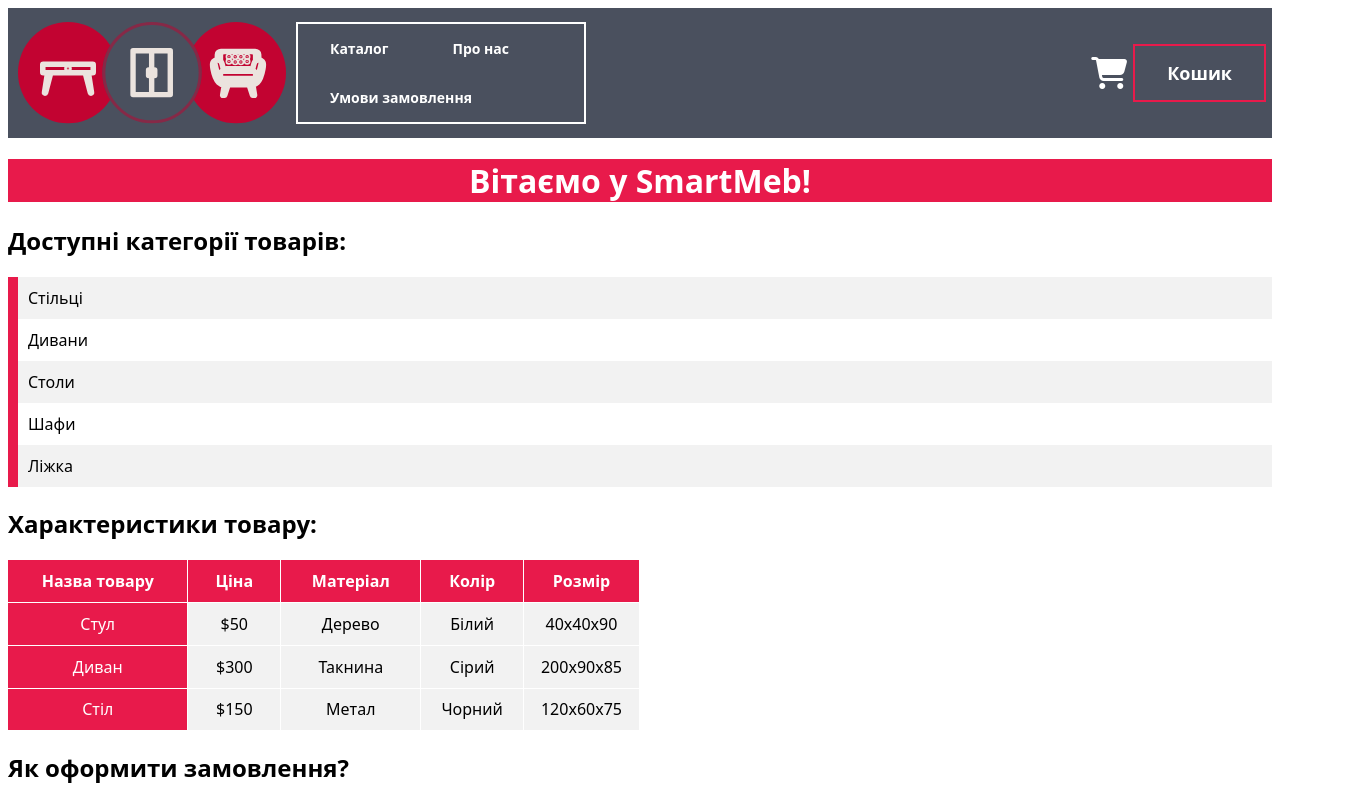
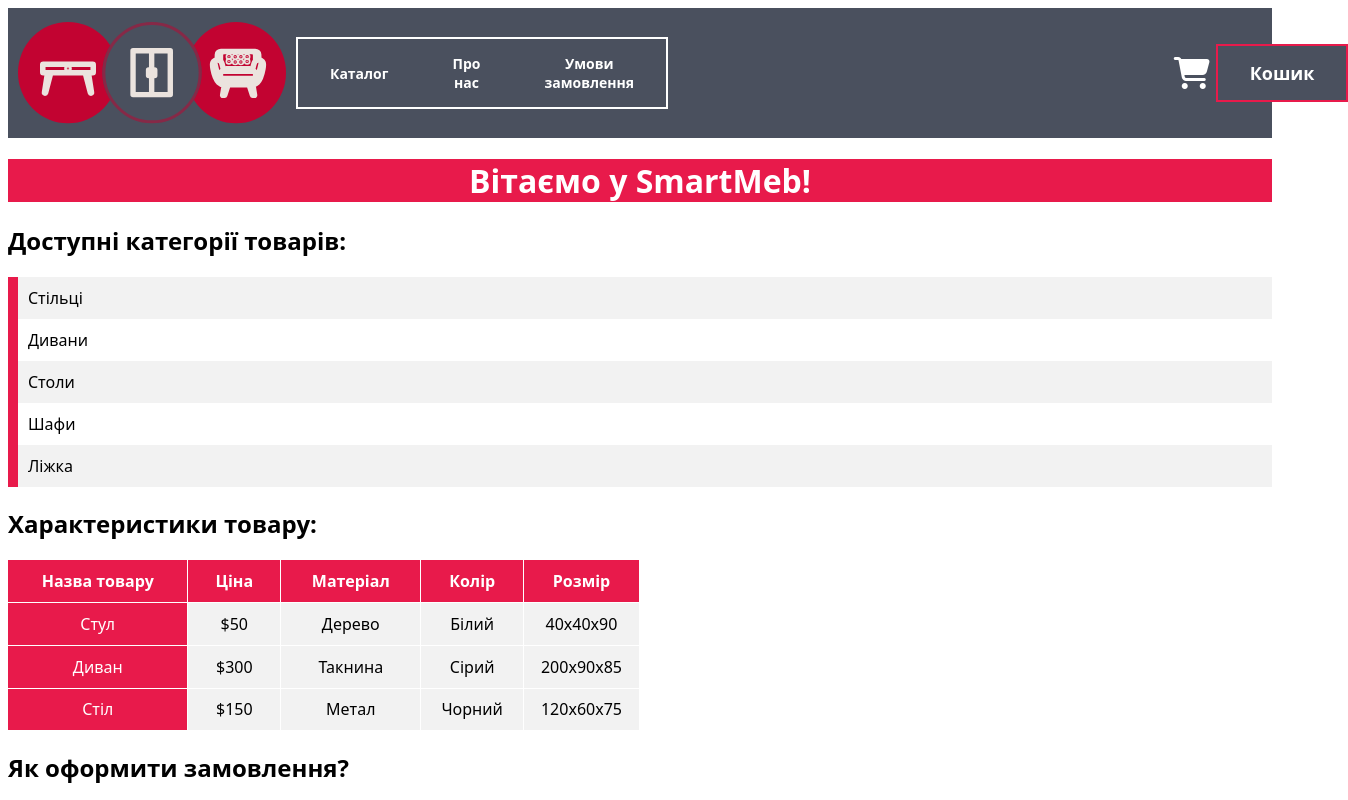
Before and after one commit to sataandagii/IC-34-Honcharenko-Lab3, a plain HTML site: page task1.html in a window 1280 px wide. Shown: the top 800 px of the page, 1348 px wide, since content can reach past the window. Drawn offline with Linux system fonts and the light colour scheme.

Commit message:
fix-header

```diff
--- a/style1.css
+++ b/style1.css
@@ -19,8 +19,8 @@
 }
 
 .hdr{
+    display: flex;
     border: 2px solid white;
-
 }
 
 .hdr button{
@@ -39,6 +39,10 @@
     background-color: white;
     color: #4A505E;
 }
+
+.red{
+    display: flex;
+    }
 
 button.red{
     font-size:large;
--- a/task1.html
+++ b/task1.html
@@ -5,7 +5,7 @@
     <meta name="viewport" content="width=device-width, initial-scale=1.0">
     <link href="style1.css" rel="stylesheet">
     <script src="https://kit.fontawesome.com/a1e6aa6fe6.js" crossorigin="anonymous"></script>
-    <title>Лабораторна 2</title>
+    <title>Лабораторна 3</title>
 </head>
 
 <body>
```
